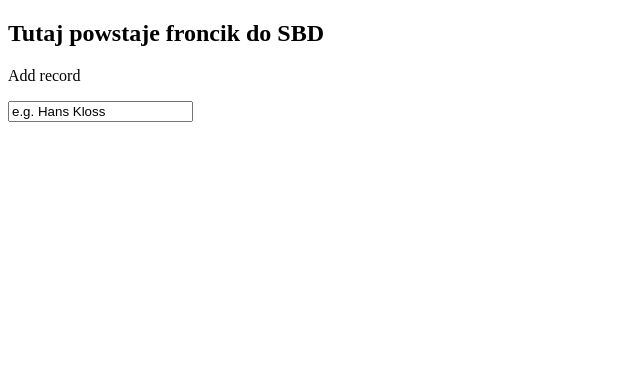
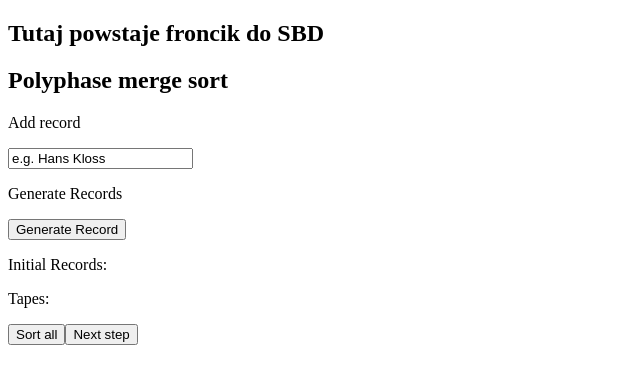
Before and after one commit to PCissewski/SBD, an Angular app: page / in a window 1280 px wide. Shown: the top 384 px of the page, without its empty margins (0-640 px from the left). Built offline with nearby package versions, Linux system fonts and the light colour scheme.

Commit message:
Updated layout

```diff
--- a/src/app/first-project/first-project.component.html
+++ b/src/app/first-project/first-project.component.html
@@ -1,3 +1,6 @@
+
+<h2>Polyphase merge sort</h2>
+
 <p>Add record</p>
 
 <input #box
@@ -9,3 +12,15 @@
 
 <p *ngIf="recordAdded">{{ name }} added!</p>
 <p *ngIf="emptyRecordWarning">{{ recordMessageWarning }}</p>
+
+<p>Generate Records</p>
+
+<button>Generate Record</button>
+
+<p>Initial Records:</p>
+
+<p>Tapes: </p>
+
+<button>Sort all</button>
+
+<button>Next step</button>
```
